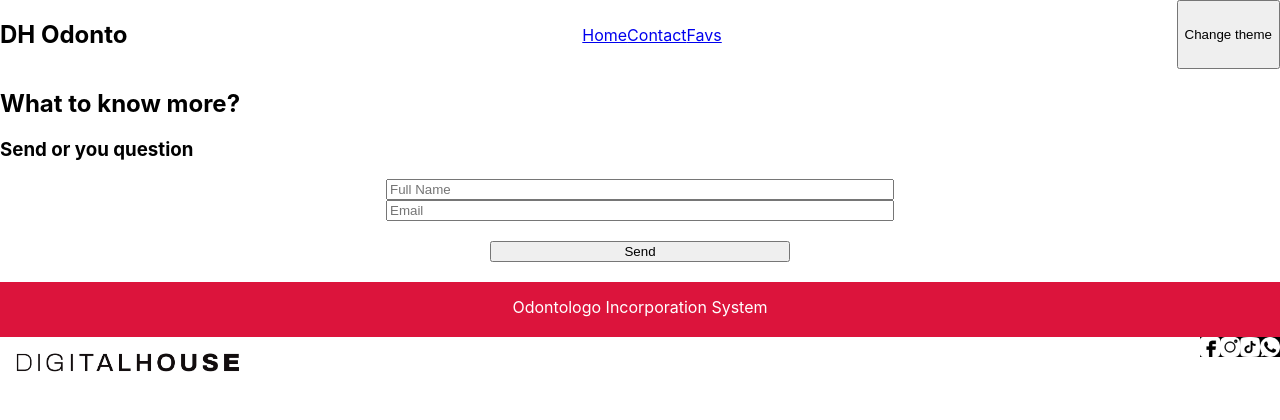
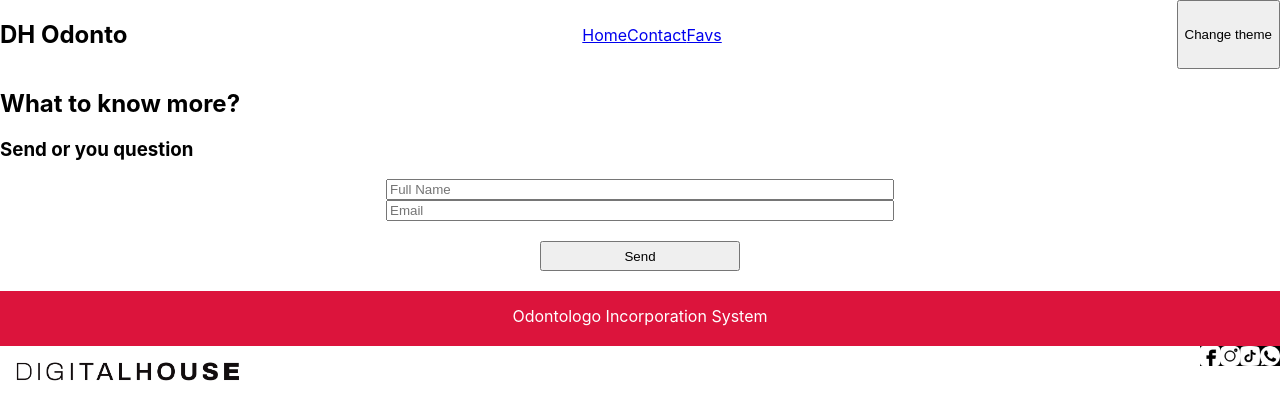
Before and after one commit to aris1310/Final-odoncra, a React (Create React App) app: page /contact in a window 1280 px wide. Shown: the top 420 px of the page. Built offline with nearby package versions, Linux system fonts and the light colour scheme; no server answers.

Commit message:
retoque en form 3.0

```diff
--- a/src/Componentes/Form/Form.module.css
+++ b/src/Componentes/Form/Form.module.css
@@ -9,6 +9,7 @@
 }
 
 .form button{
-    width: 300px;
-    margin: 20px
+    width: 200px;
+    margin: 20px;
+    height: 30px;
 }
```
